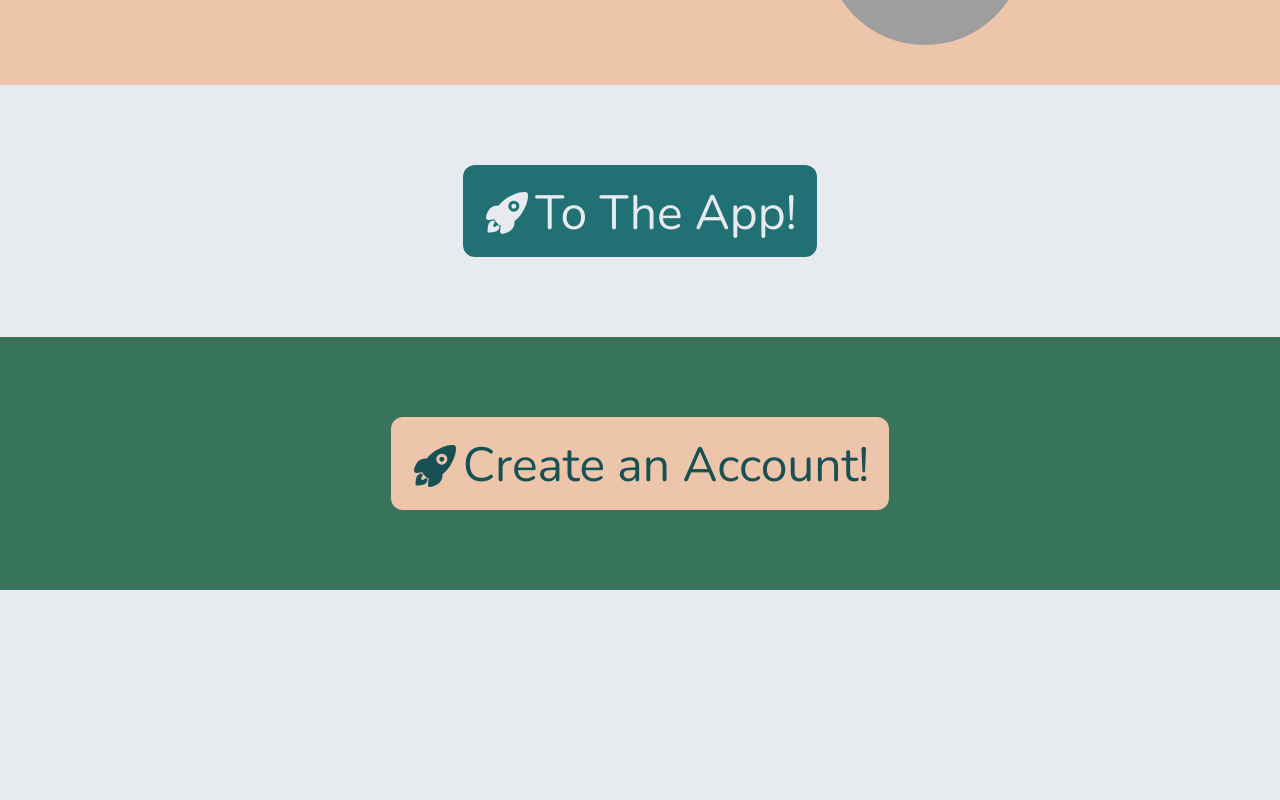
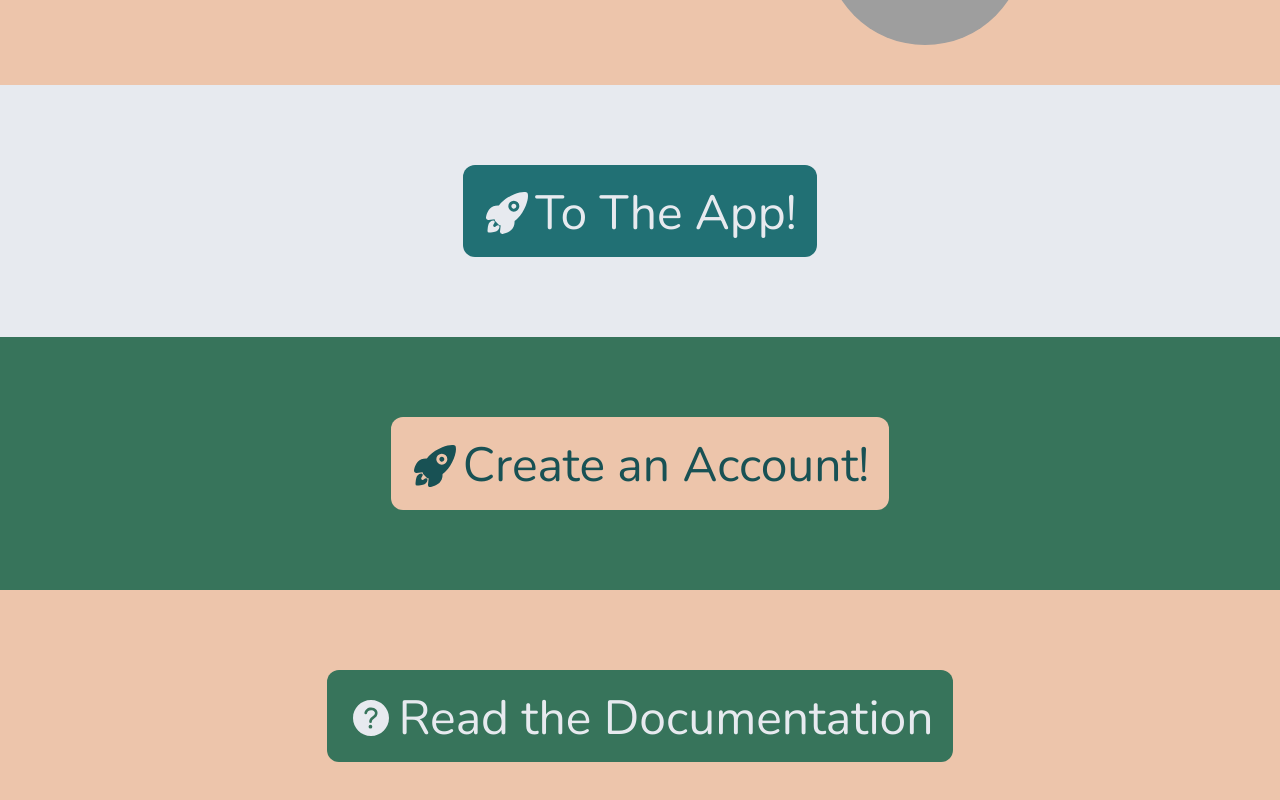
Before and after one commit to araujoarthur/logit-mainpage, a React (Vite) app: page / in a window 1280 px wide. Shown: the part 717-1517 px from the top of the page. Before the commit the page ends 1307 px from the top, so only its background shows below. Built offline with nearby package versions, Linux system fonts and the light colour scheme; grey boxes are pictures that could not be loaded.

Commit message:
Added documentation button

```diff
--- a/src/App.jsx
+++ b/src/App.jsx
@@ -4,7 +4,7 @@ import './App.css'
 import Header from './Header.jsx'
 import ContentBox from './ContentBox'
 import ButtonBox from './ButtonBox'
-import { IoRocket } from 'react-icons/io5'
+import { IoRocket, IoHelpCircle } from 'react-icons/io5'
 import './index.css'
 
 
@@ -18,6 +18,7 @@ class App extends React.Component {
         </ContentBox>
         <ButtonBox id="loginbox" background="icewhite" shadow="lg" shadowColor="salmonpink" icon={<IoRocket />} href="#">To The App!</ButtonBox>
         <ButtonBox id="signupbox" background="aquagreen" textColor="darkpetrol" buttonBackground="salmonpink" shadow="lg" shadowColor="limegreenFaded" icon={<IoRocket />} href="#">Create an Account!</ButtonBox>
+        <ButtonBox id="documentationbox" background="salmonpink" buttonBackground="aquagreen" textColor="icewhite" shadow="lg" shadowColor="darkpetrol" icon={ <IoHelpCircle /> }>Read the Documentation</ButtonBox>
       </>
     );
   }
```
